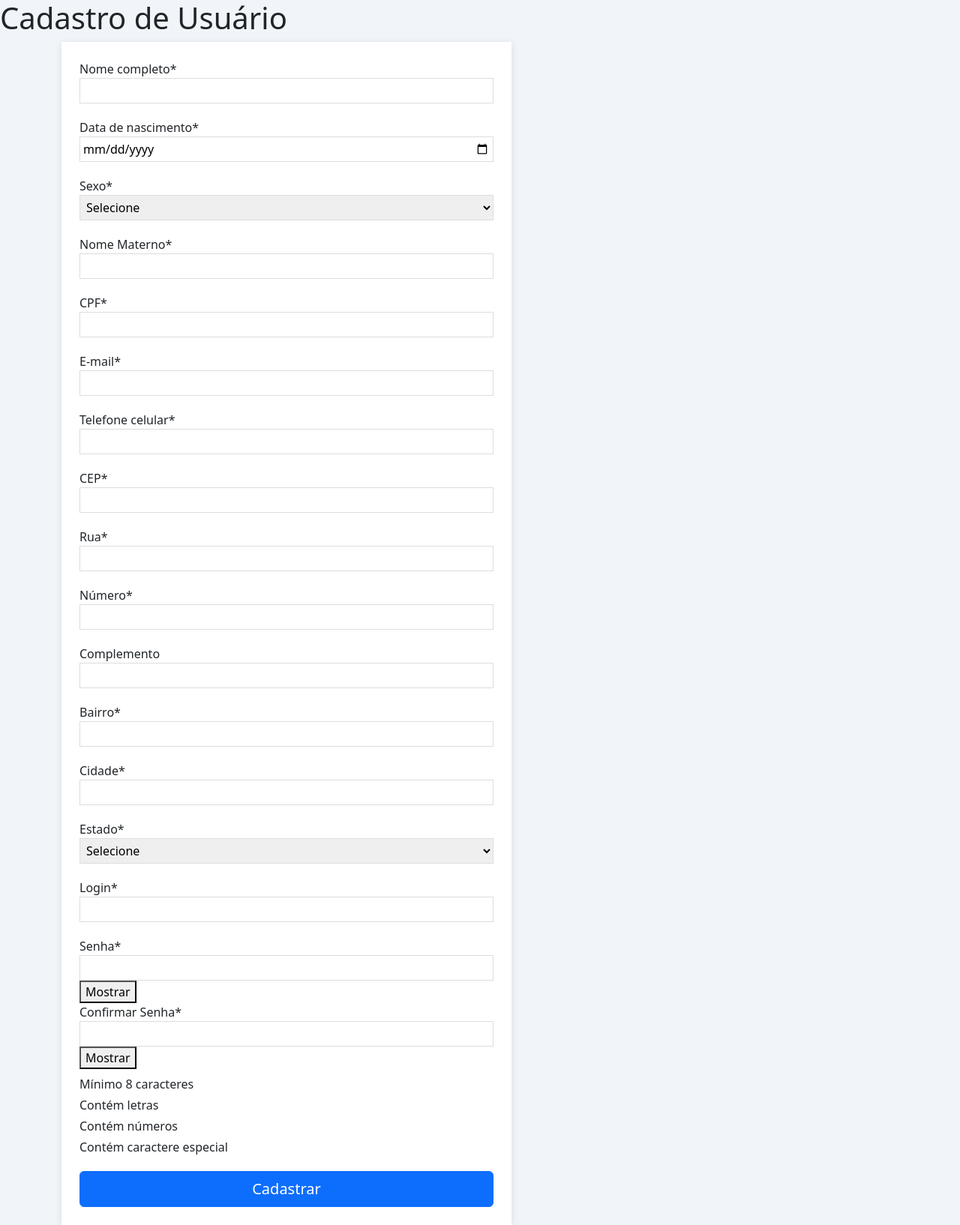
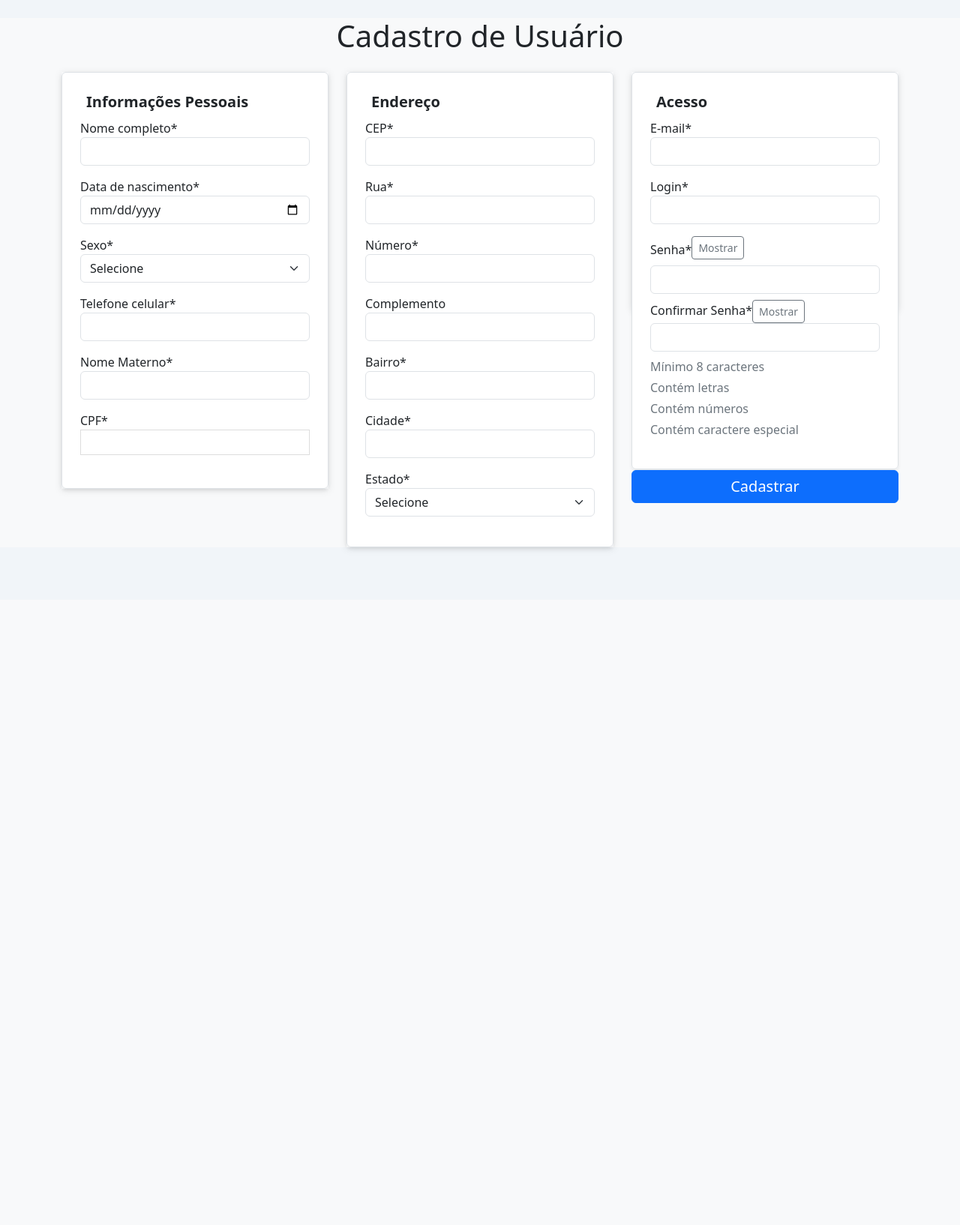
Before and after one commit to davyybs/Projeto-Backend-Unisuam, a PHP site: page /cadastroU.php in a window 1280 px wide. Shown: the whole page at 75% size. After the commit the page ends 736 px from the top, so only its background shows below. Run offline with PHP 8.4, Linux system fonts and the light colour scheme.

Commit message:
dps mudo mais

```diff
--- a/cadastroU.php
+++ b/cadastroU.php
@@ -49,33 +49,36 @@ if ($_SERVER['REQUEST_METHOD'] === 'POST') {
   <link rel="stylesheet" href="css/cadastroU.css"/>
   <script src="js/cadastroU.js" defer></script>
   <link rel="stylesheet" href="https://cdn.jsdelivr.net/npm/bootstrap-icons@1.10.5/font/bootstrap-icons.css">
-    <link href="https://cdn.jsdelivr.net/npm/bootstrap@5.3.8/dist/css/bootstrap.min.css" rel="stylesheet" integrity="sha384-sRIl4kxILFvY47J16cr9ZwB07vP4J8+LH7qKQnuqkuIAvNWLzeN8tE5YBujZqJLB" crossorigin="anonymous">
+  <link href="https://cdn.jsdelivr.net/npm/bootstrap@5.3.8/dist/css/bootstrap.min.css" rel="stylesheet">
 </head>
-<body>
-  <h1>Cadastro de Usuário</h1>
-  <div class="container d-flex flex-column justify-content-center align-items-start">
+<body class="bg-light">
+  <h1 class="text-center my-4">Cadastro de Usuário</h1>
+
+  <div class="container">
+    <div class="row g-4">
 
 
-    <form class="form w-100 p-4 bg-white" action="<?php echo htmlspecialchars($_SERVER['PHP_SELF']); ?>" method="POST" id="formCadastro">
+      <div class="col-md-4">
+        <form class="form h-80" action="<?php echo htmlspecialchars($_SERVER['PHP_SELF']); ?>" method="POST">
+          <fieldset class="bg-white border rounded p-4 shadow-sm h-100">
+            <legend class="fs-5 fw-bold px-2">Informações Pessoais</legend>
 
-      <div class="formL ">
-        <label for="nome" >Nome completo*</label>
-        <input class="p-1 w-100 fs-6" type="text" id="nome" name="nome" required pattern="[A-Za-zÀ-ÿ\s]{15,80}" title="Digite entre 15 e 80 letras"
+            <div class="mb-3">
+              <label for="nome">Nome completo*</label>
+              <input class="form-control" type="text" id="nome" name="nome" required pattern="[A-Za-zÀ-ÿ\s]{15,80}" title="Digite entre 15 e 80 letras"
                 value="<?php echo htmlspecialchars($dados['nome']); ?>">
             </div>
 
-
-      <div class="formL">
+            <div class="mb-3">
               <label for="data_nasc">Data de nascimento*</label>
-        <input class="p-1 w-100 fs-6" type="date" id="data_nasc" name="data_nasc" required max="<?php echo date('Y-m-d'); ?>"
+              <input class="form-control" type="date" id="data_nasc" name="data_nasc" required max="<?php echo date('Y-m-d'); ?>"
                 value="<?php echo htmlspecialchars($dados['data_nasc']); ?>">
             </div>
 
-      <div class="formL">
-        <label for="sexo"  >Sexo*</label>
-        <select class="p-1 w-100 fs-6" id="sexo" name="sexo" required>
+            <div class="mb-3">
+              <label for="sexo">Sexo*</label>
+              <select class="form-select" id="sexo" name="sexo" required>
                 <option value="" disabled <?php echo $dados['sexo'] === '' ? 'selected' : ''; ?>>Selecione</option>
-
                 <?php
                   $sexos = ['Masculino','Feminino','Agênero', 'Bigênero', 'Cisgênero', 'Dois Espíritos', 'Gênero Fluido', 'Gênero Não Conformista', 'Gênero Queer', 'Intergênero', 'Não Binário', 'Pangénero', 'Transgênero', 'Prefiro não informar'];
                   foreach ($sexos as $sexo) {
@@ -85,11 +88,14 @@ if ($_SERVER['REQUEST_METHOD'] === 'POST') {
                 ?>
               </select>
             </div>
-
-
-      <div class="formL">
+              <div class="mb-3">
+              <label for="celular">Telefone celular*</label>
+              <input class="form-control" type="tel" id="celular" name="celular" required pattern="^\(\+55\)\d{2}-\d{8,9}$" title="Formato: (+55)XX-XXXXXXXXX" oninput="formatarTelefone(this)"
+                value="<?php echo htmlspecialchars($dados['celular']); ?>">
+            </div>
+            <div class="mb-3">
               <label for="nomeM">Nome Materno*</label>
-        <input class="p-1 w-100 fs-6" type="text" id="nomeM" name="nomeM" required pattern="[A-Za-zÀ-ÿ\s]{15,80}" title="Digite entre 15 e 80 letras"
+              <input class="form-control" type="text" id="nomeM" name="nomeM" required pattern="[A-Za-zÀ-ÿ\s]{15,80}" title="Digite entre 15 e 80 letras"
                 value="<?php echo htmlspecialchars($dados['nomeM']); ?>">
             </div>
 
@@ -99,58 +105,55 @@ if ($_SERVER['REQUEST_METHOD'] === 'POST') {
           value="<?php echo htmlspecialchars($dados['cpf']); ?>">
         <small id="cpfErro" class="mt-1 text-danger fs-8" style="display:none;">CPF inválido.</small>
       </div>
-
-      <div class="formL">
-        <label for="email">E-mail*</label>
-        <input class="p-1 w-100 fs-6" type="email" id="email" name="email" required
-          value="<?php echo htmlspecialchars($dados['email']); ?>">
+          </fieldset>
+        </form>
       </div>
 
-      <div class="formL">
-        <label for="celular">Telefone celular*</label>
-        <input class="p-1 w-100 fs-6" type="tel" id="celular" name="celular" required pattern="^\(\+55\)\d{2}-\d{8,9}$" title="Formato: (+55)XX-XXXXXXXXX" oninput="formatarTelefone(this)"
-          value="<?php echo htmlspecialchars($dados['celular']); ?>">
-      </div>
 
-      <div class="formL">
+      <div class="col-md-4">
+        <form class="form h-80" action="<?php echo htmlspecialchars($_SERVER['PHP_SELF']); ?>" method="POST">
+          <fieldset class="bg-white border rounded p-4 shadow-sm h-100">
+            <legend class="fs-5 fw-bold px-2">Endereço</legend>
+
+            <div class="mb-3">
               <label for="cep">CEP*</label>
-        <input class="p-1 w-100 fs-6" type="text" id="cep" name="cep" maxlength="9" required onblur="buscarEndereco()"
+              <input class="form-control" type="text" id="cep" name="cep" maxlength="9" required onblur="buscarEndereco()"
                 value="<?php echo htmlspecialchars($dados['cep']); ?>">
             </div>
 
-      <div class="formL">
+            <div class="mb-3">
               <label for="rua">Rua*</label>
-        <input class="p-1 w-100 fs-6" type="text" id="rua" name="rua" required
+              <input class="form-control" type="text" id="rua" name="rua" required
                 value="<?php echo htmlspecialchars($dados['rua']); ?>">
             </div>
 
-      <div class="formL">
+            <div class="mb-3">
               <label for="numero">Número*</label>
-        <input class="p-1 w-100 fs-6" type="text" id="numero" name="numero" required
+              <input class="form-control" type="text" id="numero" name="numero" required
                 value="<?php echo htmlspecialchars($dados['numero']); ?>">
             </div>
 
-      <div class="formL">
+            <div class="mb-3">
               <label for="complemento">Complemento</label>
-        <input class="p-1 w-100 fs-6" type="text" id="complemento" name="complemento"
+              <input class="form-control" type="text" id="complemento" name="complemento"
                 value="<?php echo htmlspecialchars($dados['complemento']); ?>">
             </div>
 
-      <div class="formL">
+            <div class="mb-3">
               <label for="bairro">Bairro*</label>
-        <input class="p-1 w-100 fs-6" type="text" id="bairro" name="bairro" required
+              <input class="form-control" type="text" id="bairro" name="bairro" required
                 value="<?php echo htmlspecialchars($dados['bairro']); ?>">
             </div>
 
-      <div class="formL">
+            <div class="mb-3">
               <label for="cidade">Cidade*</label>
-        <input class="p-1 w-100 fs-6" type="text" id="cidade" name="cidade" required
+              <input class="form-control" type="text" id="cidade" name="cidade" required
                 value="<?php echo htmlspecialchars($dados['cidade']); ?>">
             </div>
 
-      <div class="formL">
+            <div class="mb-3">
               <label for="estado">Estado*</label>
-        <select class="p-1 w-100 fs-6" id="estado" name="estado" required>
+              <select class="form-select" id="estado" name="estado" required>
                 <option value="">Selecione</option>
                 <?php
                   $estados = ['AC','AL','AP','AM','BA','CE','DF','ES','GO','MA','MT','MS','MG','PA','PB','PR','PE','PI','RJ','RN','RS','RO','RR','SC','SP','SE','TO'];
@@ -161,33 +164,53 @@ if ($_SERVER['REQUEST_METHOD'] === 'POST') {
                 ?>
               </select>
             </div>
+          </fieldset>
+        </form>
+      </div>
 
-      <div class="formL">
+
+      <div class="col-md-4">
+        <form class="form h-50 d-flex flex-column" action="<?php echo htmlspecialchars($_SERVER['PHP_SELF']); ?>" method="POST">
+          <fieldset class="bg-white border rounded p-4 shadow-sm flex-grow-1">
+            <legend class="fs-5 fw-bold px-2">Acesso</legend>
+
+            <div class="mb-3">
+              <label for="email">E-mail*</label>
+              <input class="form-control" type="email" id="email" name="email" required
+                value="<?php echo htmlspecialchars($dados['email']); ?>">
+                </div>
+
+            <div class="mb-3">
               <label for="login">Login*</label>
-        <input class="p-1 w-100 fs-6" type="text" id="login" name="login" required pattern="[A-Za-z]{6}" title="O login deve conter exatamente 6 letras (sem números ou símbolos)"
+              <input class="form-control" type="text" id="login" name="login" required pattern="[A-Za-z]{6}" title="O login deve conter exatamente 6 letras (sem números ou símbolos)"
                 value="<?php echo htmlspecialchars($dados['login']); ?>">
             </div>
 
-      <div class="formL">
-        <label for="senha" >Senha*</label>
-        <input class="p-1 w-100 fs-6" type="password" id="senha" name="senha" required pattern=".{8,}" title="Senha deve conter no mínimo 8 caracteres">
-        <button type="button" onclick="toggleSenha(event)">Mostrar</button>
+            <div class="mb-3">
+              <label for="senha">Senha*</label><button type="button" class="btn btn-sm btn-outline-secondary mb-2" onclick="toggleSenha(event)">Mostrar</button>
+              <input class="form-control mb-2" type="password" id="senha" name="senha" required pattern=".{8,}" title="Senha deve conter no mínimo 8 caracteres">
 
-        <label for="confirma_senha" class="d-block">Confirmar Senha*</label>
-        <input class="p-1 w-100 fs-6" type="password" id="confirma_senha" name="confirma_senha" required
+
+              <label for="confirma_senha">Confirmar Senha*</label><button type="button" class="btn btn-sm btn-outline-secondary" onclick="toggleCSenha(event)">Mostrar</button>
+              <input class="form-control mb-2" type="password" id="confirma_senha" name="confirma_senha" required
                 value="<?php echo htmlspecialchars($dados['confirma_senha']); ?>">
-        <button type="button" onclick="toggleCSenha(event)">Mostrar</button>
 
-        <ul id="requisitosSenha" class="list-unstyled ps-0 mt-2">
-          <li class="list-unstyled ps-0 mt-1" id="min">Mínimo 8 caracteres</li>
-          <li class="list-unstyled ps-0 mt-1" id="letras">Contém letras</li>
-          <li class="list-unstyled ps-0 mt-1" id="senhaN">Contém números</li>
-          <li class="list-unstyled ps-0 mt-1" id="especial">Contém caractere especial</li>
+
+              <ul id="requisitosSenha" class="list-unstyled ps-0 mt-2 requisitos">
+                <li class="fs-6 text-secondary mb-1" id="min">Mínimo 8 caracteres</li>
+                <li class="fs-6 text-secondary mb-1" id="letras">Contém letras</li>
+                <li class="fs-6 text-secondary mb-1" id="senhaN">Contém números</li>
+                <li class="fs-6 text-secondary mb-1" id="especial">Contém caractere especial</li>
               </ul>
             </div>
-      <input class="p-1 w-100 fs-6" type="hidden" name="tipo_usuario" value="usuario">
-      <button type="submit" id="btnCadastrar" class="btn btn-primary w-100 py-2 fs-5">Cadastrar</button>
+          </fieldset>
+
+          <input type="hidden" name="tipo_usuario" value="usuario">
+          <button type="submit" id="cadastrar"class="btn btn-primary mt-3 w-100 fs-5">Cadastrar</button>
         </form>
+      </div>
+
+    </div>
   </div>
 </body>
 </html>
--- a/css/cadastroU.css
+++ b/css/cadastroU.css
@@ -5,9 +5,14 @@ html, body {
   font-family: Arial, sans-serif;
   background-color: #f1f5f9 !important;
 }
+
 .form {
   max-width: 600px;
   box-shadow: 0 2px 10px rgba(0, 0, 0, 0.1);
+}
+#cadastrar{
+    position: relative;
+    bottom: 15px;
 }
 .formL {
   margin-bottom: 20px;
```
Lines whose indentation alone changed are shown as unchanged.
